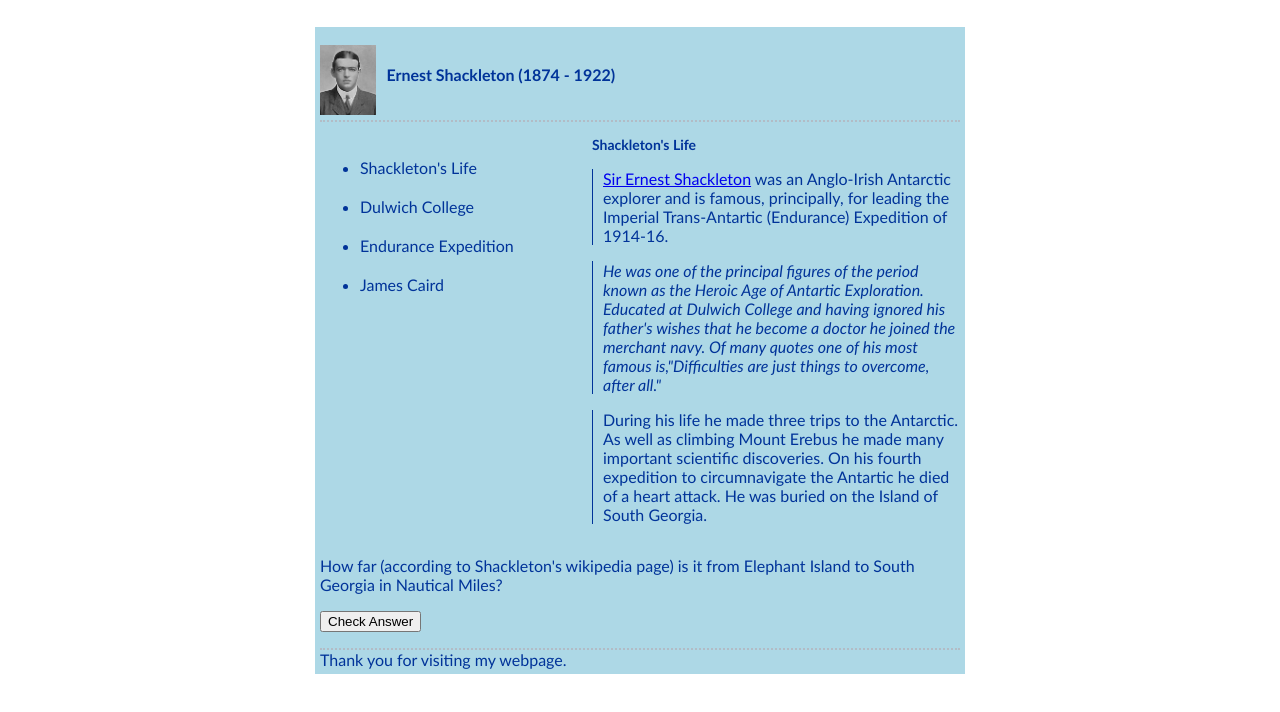
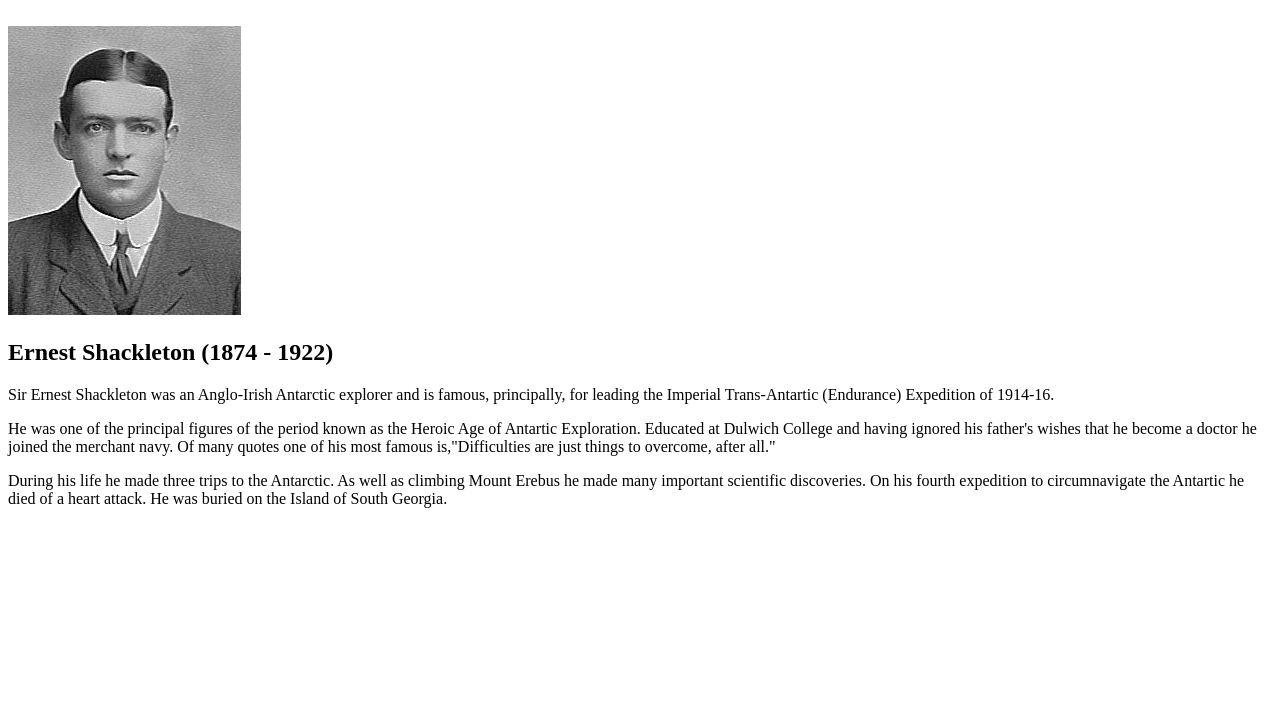
Before and after one commit to N-WB/shackletonbuild, a website: page www/index.html in a window 1280 px wide. Drawn offline with Linux system fonts and the light colour scheme; files that its build step writes are made by us from their sources.

Commit message:
Practice pared down for project

```diff
--- a/www/css/style.css
+++ /dev/null
@@ -1,17 +0,0 @@
-/**/
-
-body {color: #003399; font-size: 12pt; font-family: Candara, Arial}
-h2 {font-size: 16px;}
-h3 {font-size: 14px}
-
-#wrapper{margin: auto; background-color: #ADD8E6; width: 40em; padding: 5px}
-#header{height: 75px; border-bottom: 2px dotted #B2BCC6;}
-#header img{height: 70px; float: left; padding-right: 10px}
-#header h2 {padding-top: 20px}
-#nav{float: left; width: 16em}
-#nav li{padding-top: 20px}
-#container{float: right; width: 23em;}
-.clearme{clear:both}
-#footer{border-top: 2px dotted #B2BCC6;}
-.snippet{border-left: 1px solid #003399; padding-left: 10px}
-.myquote{font-style: italic}
--- a/www/index.html
+++ b/www/index.html
@@ -1,69 +1,25 @@
 <!DOCTYPE HTML>
 <html>
 
-<head>
+  <head>
     <meta charset="utf-8">
     <meta name="viewport" content="width=device-width, initial-scale=1, maximum-scale=1, user-scalable=no">
     <meta http-equiv="Content-Security-Policy" content="default-src * data: gap: content: https://ssl.gstatic.com; style-src * 'unsafe-inline'; script-src * 'unsafe-inline' 'unsafe-eval'">
     <script src="components/loader.js"></script>
     <link rel="stylesheet" href="components/loader.css">
     <link rel="stylesheet" href="css/style.css">
+  </head>
 
-    <title>Ernest Shackleton</title>
-    <link href="styles/style.css" rel="stylesheet" type="text/css">
+  <body>
+    <br />
+    <img src="images/shackletonicon.jpg" alt="Ernest Shackleton at Dulwich College">
+    <h2>Ernest Shackleton (1874 - 1922)</h2>
 
-    <script>
-    function chk_ans() {
-      my_elem = document.getElementById('ans');
-      my_elem.innerHTML = '800 nautical miles';
-      my_elem.style.color = 'red';
-    }
-    </script>
+    <p>Sir Ernest Shackleton</a> was an Anglo-Irish Antarctic explorer and is famous, principally, for leading the Imperial Trans-Antartic (Endurance) Expedition of 1914-16.</p>
 
-</head>
+    <p>He was one of the principal figures of the period known as the Heroic Age of Antartic Exploration. Educated at Dulwich College and having ignored his father's wishes that he become a doctor he joined the merchant navy. Of many quotes one of his most famous is,"Difficulties are just things to overcome, after all."</p>
 
-<body>
-  <br />
-  <div id="wrapper">
-    <div id="header">
-
-      <img src="components/shackletonicon.jpg" alt="Ernest Shackleton at Dulwich College">
-      <h2>Ernest Shackleton (1874 - 1922)</h2>
-    </div>
-
-     <div id="nav">
-      <ul>
-      <li>Shackleton's Life</li>
-      <li>Dulwich College</li>
-      <li>Endurance Expedition</li>
-      <li>James Caird</li>
-      </ul>
-    </div>
-
-    <div id="container">
-      <h3>Shackleton's Life</h3>
-
-      <p class="snippet"><a href="https://en.wikipedia.org/wiki/Ernest_Shackleton">Sir Ernest Shackleton</a> was an Anglo-Irish Antarctic explorer and is famous, principally, for leading the Imperial Trans-Antartic (Endurance) Expedition of 1914-16.</p>
-
-      <p class="snippet"><span class="myquote">He was one of the principal figures of the period known as the Heroic Age of Antartic Exploration. Educated at Dulwich College and having ignored his father's wishes that he become a doctor he joined the merchant navy. Of many quotes one of his most famous is,"Difficulties are just things to overcome, after all."</span></p>
-
-      <p class="snippet">During his life he made three trips to the Antarctic. As well as climbing Mount Erebus he made many important scientific discoveries. On his fourth expedition to circumnavigate the Antartic he died of a heart attack. He was buried on the Island of South Georgia.</p>
-     </div>
-
-     <div class="clearme">
-     </div>
-
-    <div id="quiz">
-      <h3> </h3>
-      <p>How far (according to Shackleton's wikipedia page) is it from Elephant Island to South Georgia in Nautical Miles? <span class="myquote" id="ans"></span></p>
-      <p><button OnClick="chk_ans()">Check Answer</button></p>
-    </div>
-
-    <div id="footer">
-      Thank you for visiting my webpage.
-    </div>
-
-  </div>
-</body>
+    <p>During his life he made three trips to the Antarctic. As well as climbing Mount Erebus he made many important scientific discoveries. On his fourth expedition to circumnavigate the Antartic he died of a heart attack. He was buried on the Island of South Georgia.</p>
+  </body>
 
 </html>
```
Also changed, not shown: www/images/shackletonicon.jpg (renamed from www/components/shackletonicon.jpg).
